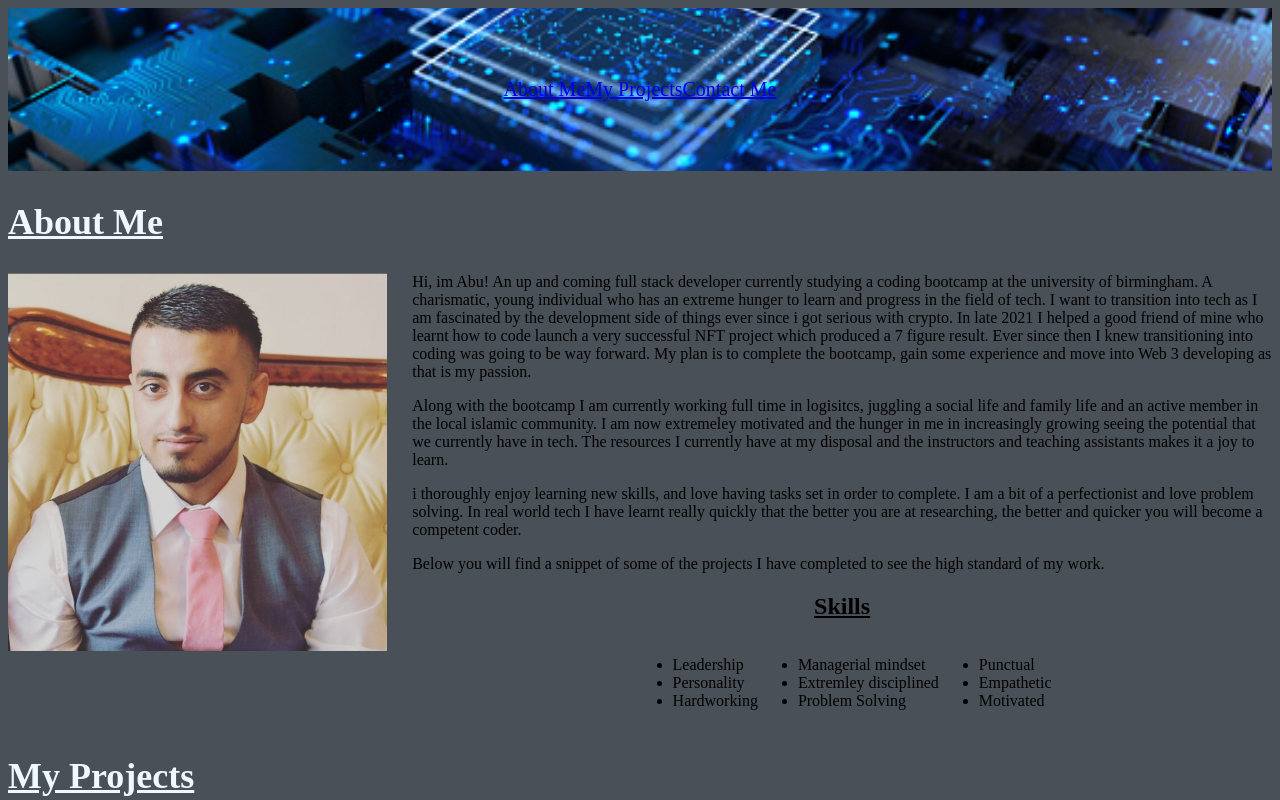
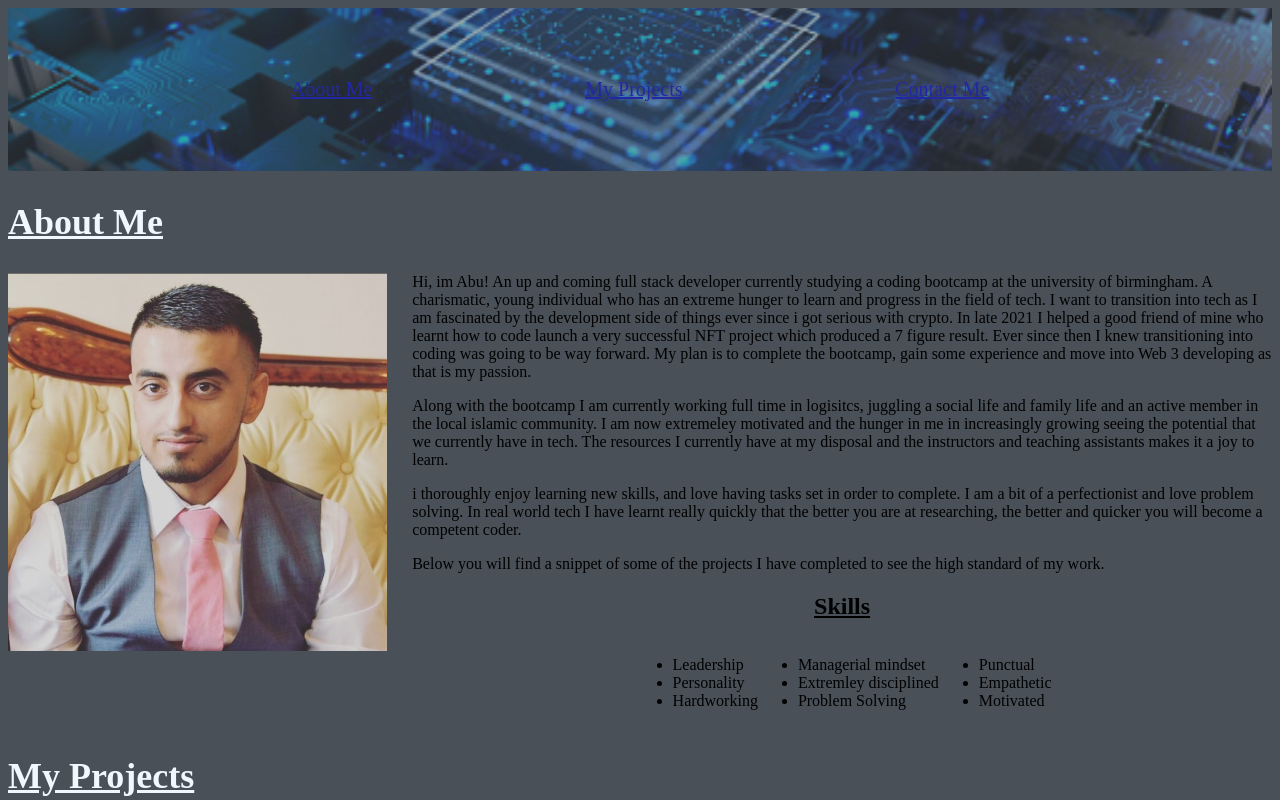
Before and after one commit to abusaddique95/personal-portfolio-project, a plain HTML site: page index.html in a window 1280 px wide. Shown: the top 800 px of the page. Drawn offline with Linux system fonts and the light colour scheme.

Commit message:
nav bar changes

```diff
--- a/assets/css/styles.css
+++ b/assets/css/styles.css
@@ -6,21 +6,22 @@
   display: flex;
   flex-direction: row;
   font-size: 20px;
-  justify-content: center;
+  color: aqua;
+  justify-content: space-evenly;
   padding: 70px;
-  color:white;
   background-image: url(./images/background-image-nav.jpeg);
   background-position: center;
   background-repeat: no-repeat;
   background-size: cover;
+  opacity: 0.5;
 }
 
-.nav-bar-container {
+/* .nav-bar-container {
 
   text-decoration: none;
   display: flex;
   flex: row;
-}
+} */
 
 .main-content {
   display: flex;
```
